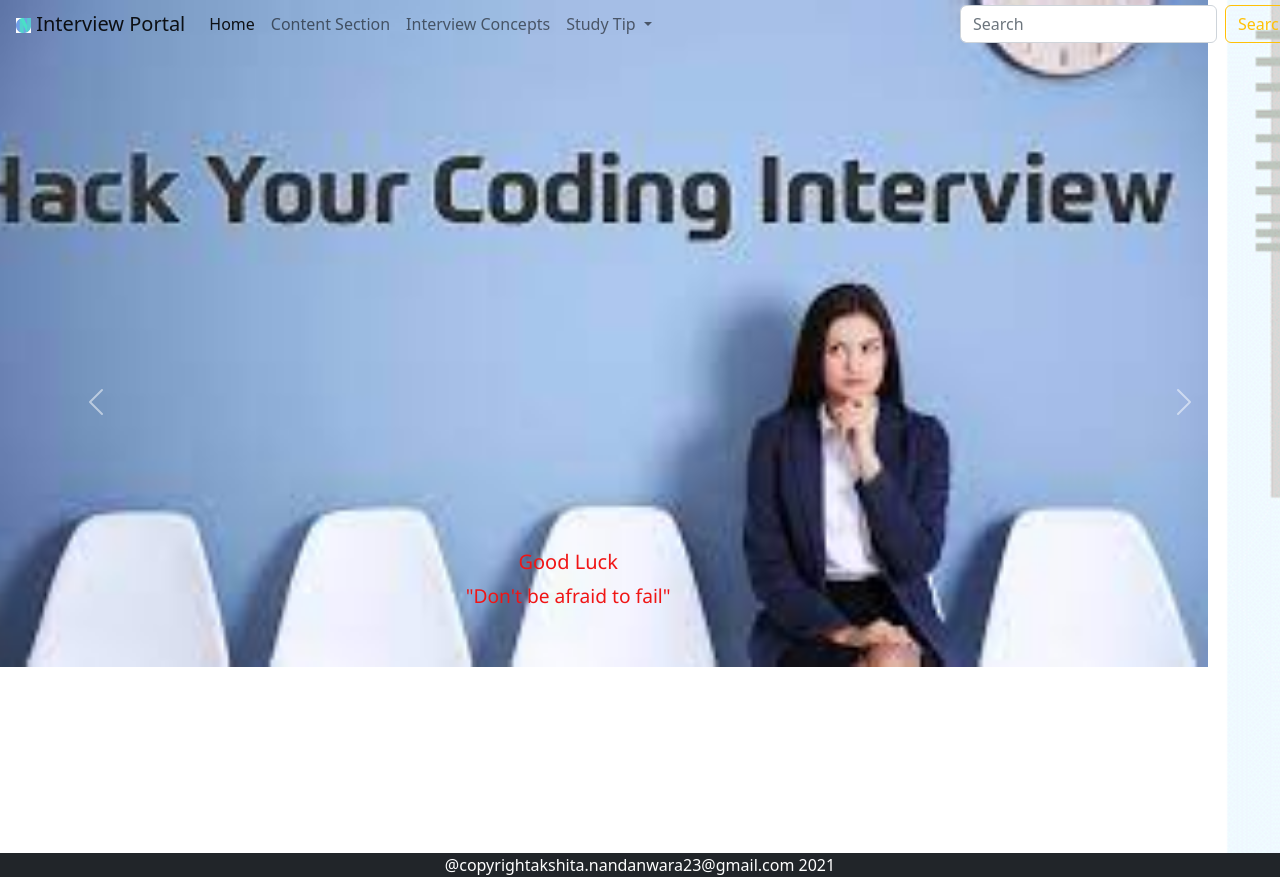
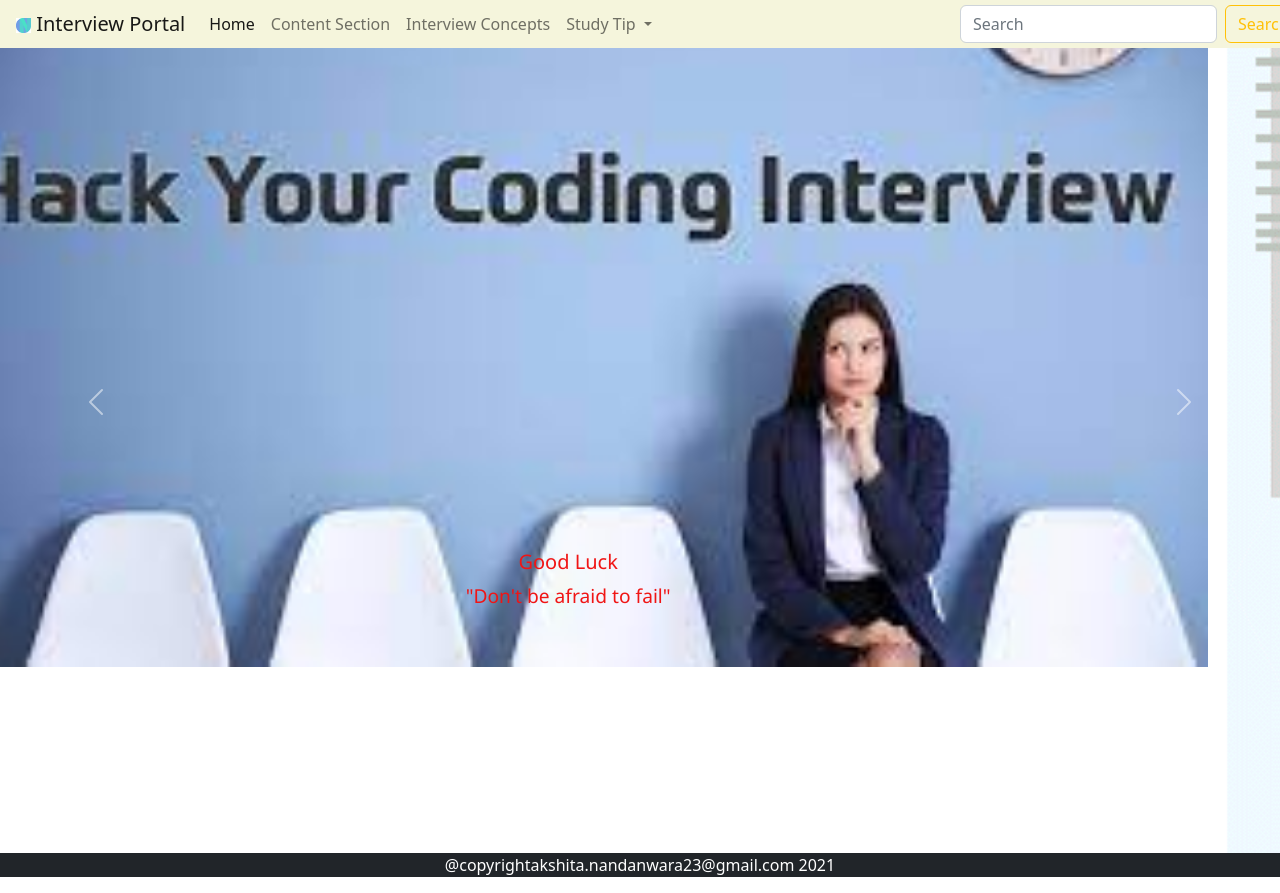
Before and after one commit to AkshitaNandanwar/-CSS-mini-Project, a plain HTML site: page index.html in a window 1280 px wide. Drawn offline with nearby package versions, Linux system fonts and the light colour scheme.

Commit message:
Update int3.css

```diff
--- a/int3.css
+++ b/int3.css
@@ -1,5 +1,12 @@
 #NSimg{
     width: 15px;
+    margin-top: 5%;
+
+}
+
+#navIN{
+    color: black;
+    background-color: beige;
 }
 h3{
     color: blanchedalmond;
@@ -20,9 +27,7 @@ padding: 0;}
 .container{
     display: flex;
 }
-#NSimg{
-    margin-top: 5%;
-}
+
 
 
 .right{
@@ -35,10 +40,10 @@ padding: 0;}
     margin-right: 25px;
 }
 
-.navbar {
+/* .navbar {
     overflow: hidden;
 
-}
+} */
 
 content {
     padding: 16px;
@@ -50,7 +55,10 @@ content {
     width: 100%;
   }
 
-  /* .sticky + .content {
+.sticky + .content {
     padding-top: 60px;
   }
-   */
+
+  .carousel-inner{
+      z-index:1 ;
+  }
```
